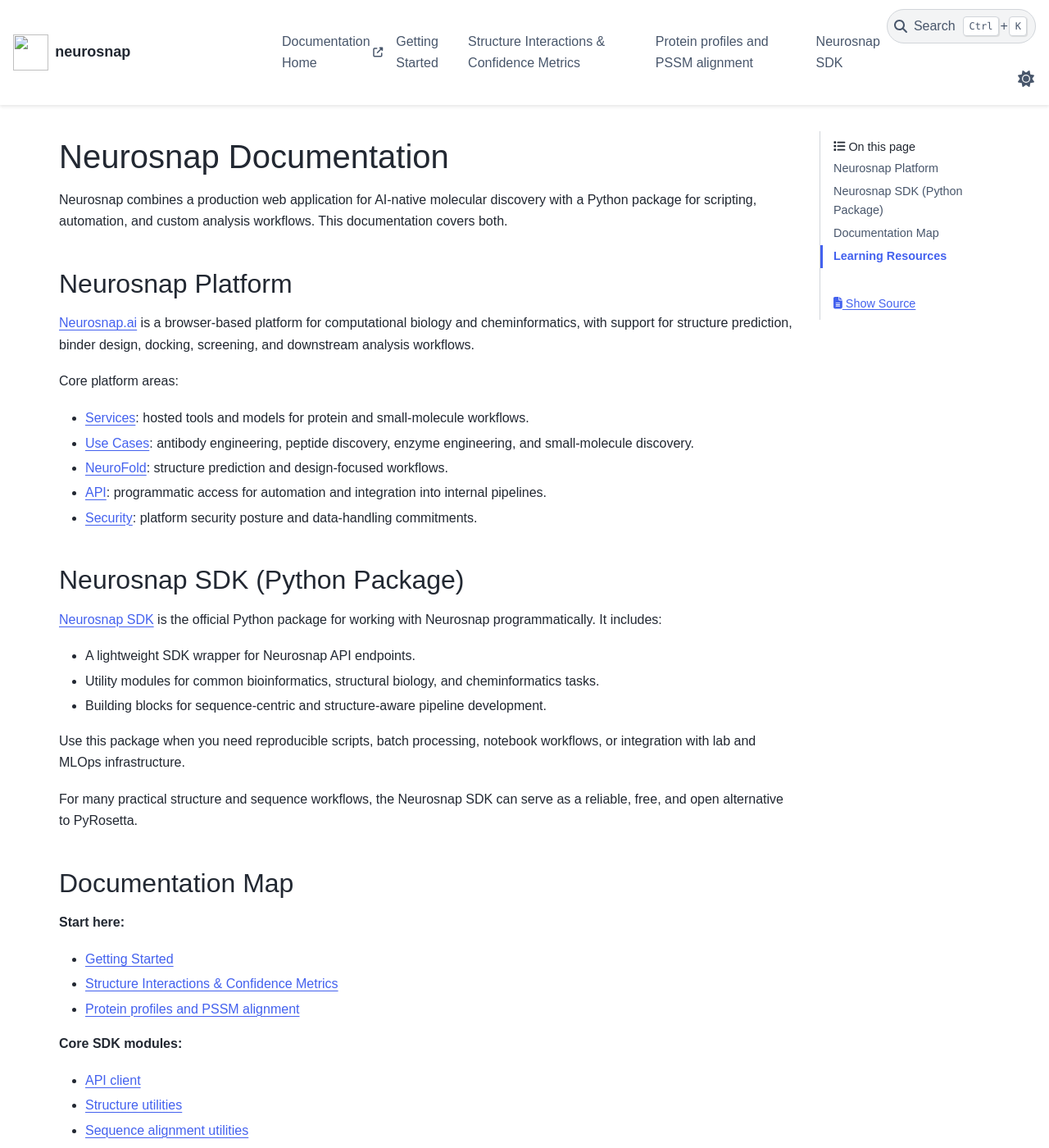
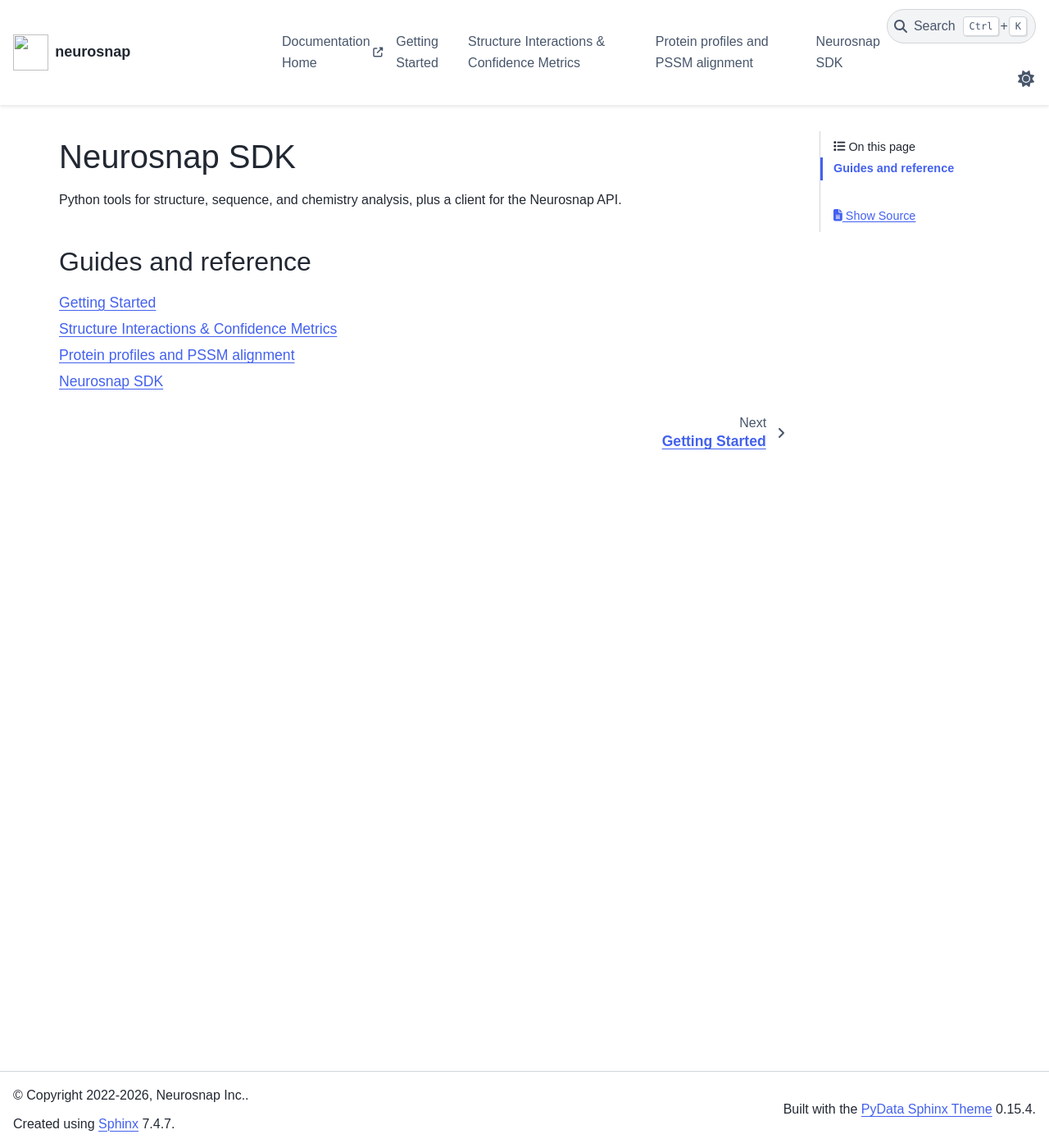
Before and after one commit to NeurosnapInc/neurosnap, a Sphinx documentation site: the page built from docs/source/index.rst, in a window 1280 px wide and 1400 px high. Shown: the whole window at 82% size. Built offline with Sphinx 7.4.7 and the PyData theme 0.15.4, drawn with Linux system fonts in a browser that asks for light colours; pages that are not in the unit, such as notebooks, are missing from menus; some of the changed text lies outside the part shown.

Commit message:
Simplify SDK reference landing page and remove redundant marketing

```diff
--- a/docs/source/index.rst
+++ b/docs/source/index.rst
@@ -1,97 +1,16 @@
-Neurosnap Documentation
-=======================
+Neurosnap SDK
+=============
 
-Neurosnap combines a production web application for AI-native molecular discovery
-with a Python package for scripting, automation, and custom analysis workflows.
-This documentation covers both.
+Python tools for structure, sequence, and chemistry analysis, plus a client for
+the Neurosnap API.
 
-Neurosnap Platform
-------------------
-
-`Neurosnap.ai <https://neurosnap.ai/>`_ is a browser-based platform for
-computational biology and cheminformatics, with support for structure prediction,
-binder design, docking, screening, and downstream analysis workflows.
-
-Core platform areas:
-
-* `Services <https://neurosnap.ai/services>`_: hosted tools and models for
-  protein and small-molecule workflows.
-* `Use Cases <https://neurosnap.ai/#use-cases>`_: antibody engineering, peptide discovery,
-  enzyme engineering, and small-molecule discovery.
-* `NeuroFold <https://neurosnap.ai/neurofold>`_: structure prediction and
-  design-focused workflows.
-* `API <https://neurosnap.ai/blog/post/full-neurosnap-api-tutorial-the-quick-easy-api-for-bioinformatics/66b00dacec3f2aa9b4be703a>`_: programmatic access for automation and
-  integration into internal pipelines.
-* `Security <https://neurosnap.ai/security>`_: platform security posture and
-  data-handling commitments.
-
-Neurosnap SDK (Python Package)
-------------------------------
-
-`Neurosnap SDK <https://github.com/NeurosnapInc/neurosnap>`_ is the official
-Python package for working with Neurosnap programmatically. It includes:
-
-* A lightweight SDK wrapper for Neurosnap API endpoints.
-* Utility modules for common bioinformatics, structural biology, and cheminformatics tasks.
-* Building blocks for sequence-centric and structure-aware pipeline development.
-
-Use this package when you need reproducible scripts, batch processing, notebook
-workflows, or integration with lab and MLOps infrastructure.
-
-For many practical structure and sequence workflows, the Neurosnap SDK can serve
-as a reliable, free, and open alternative to PyRosetta.
-
-Documentation Map
------------------
-
-**Start here:**
-
-* :doc:`getting_started`
-* :doc:`structure_interactions`
-* :doc:`pssm`
-
-**Core SDK modules:**
-
-* `API client <neurosnap.api.html>`_
-* `Structure utilities <neurosnap.structure.html>`_
-* `Sequence alignment utilities <neurosnap.sequence.align.html>`_
-* `Chemistry utilities <neurosnap.chemistry.html>`_
-* `Conformer generation <neurosnap.chemistry.conformers.html>`_
-* `Nucleotide utilities <neurosnap.sequence.nucleotide.html>`_
-* `Constants and residue metadata <neurosnap.constants.html>`_
-* `Rendering utilities <neurosnap.structure.rendering.html>`_
-* `Logging utilities <neurosnap.log.html>`_
-
-**Algorithm modules:**
-
-* `AlphaFold metrics <neurosnap.algos.alphafold.html>`_
-* `pDockQ scoring <neurosnap.algos.pdockq.html>`_
-* `ipSAE metrics <neurosnap.algos.ipsae.html>`_
-* `LDDT scoring <neurosnap.algos.lddt.html>`_
-* `Electrostatic interface scoring <neurosnap.algos.ec_interface.html>`_
-* `EvoEF2 force field <neurosnap.algos.evoef2.html>`_
-* `ClusterProt clustering <neurosnap.algos.clusterprot.html>`_
-* `Kluster workflow <neurosnap.algos.kluster.html>`_
-* `Amber relax <neurosnap.algos.amber_relax.html>`_
+Guides and reference
+--------------------
 
 .. toctree::
-   :hidden:
-   :maxdepth: 2
+   :maxdepth: 1
 
    getting_started
    structure_interactions
    pssm
    modules
-
-Learning Resources
-------------------
-
-* `Example notebooks <https://github.com/NeurosnapInc/neurosnap/tree/main/example_notebooks>`_
-* `Neurosnap Blog <https://neurosnap.ai/blog>`_
-* `Discord community <https://discord.gg/2yDZX6rTh4>`_
-
-.. Indices and tables
-.. ------------------
-
-.. * :ref:`genindex`
-.. * :ref:`modindex`
```
Also changed, not shown: docs/source/getting_started.rst (+4 -13 lines).
